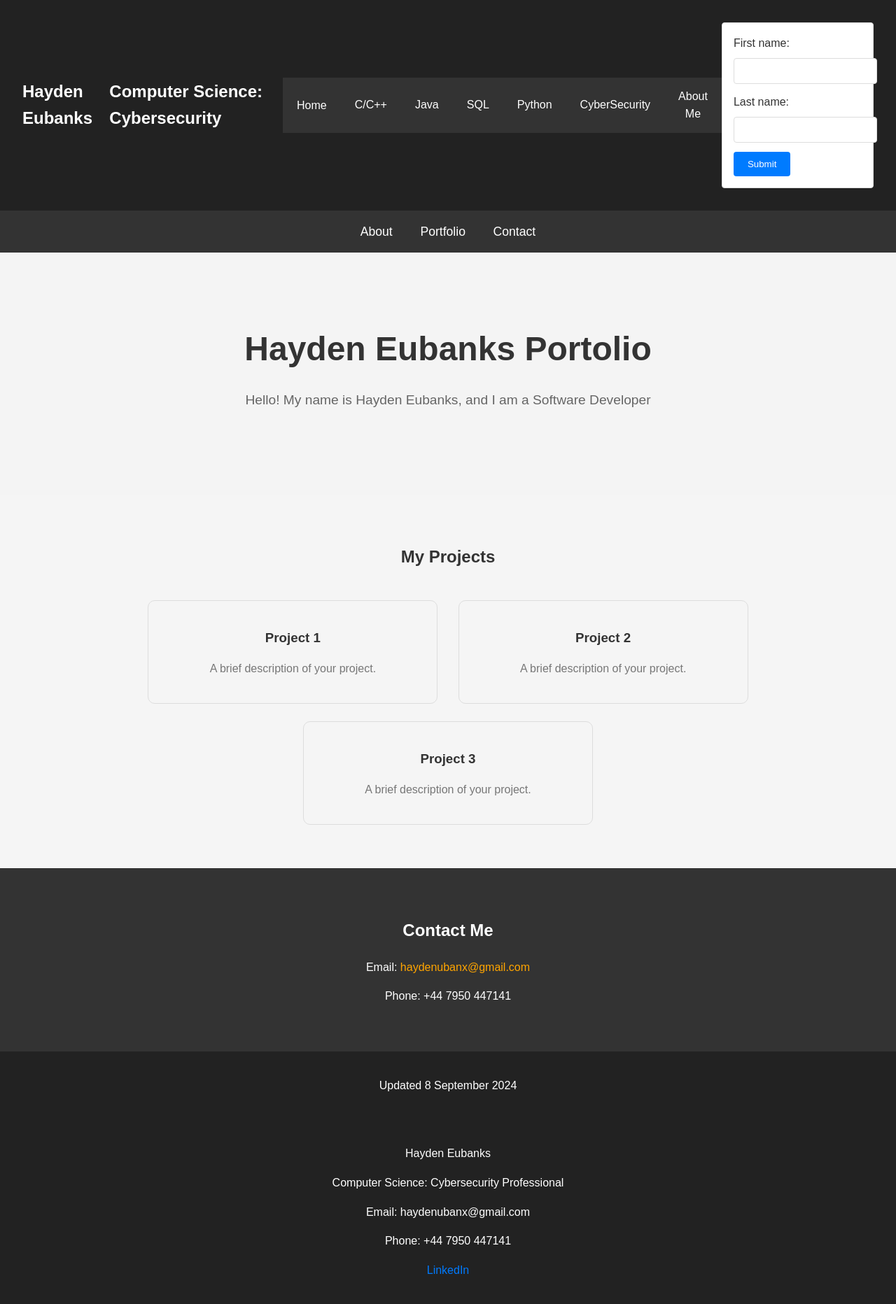
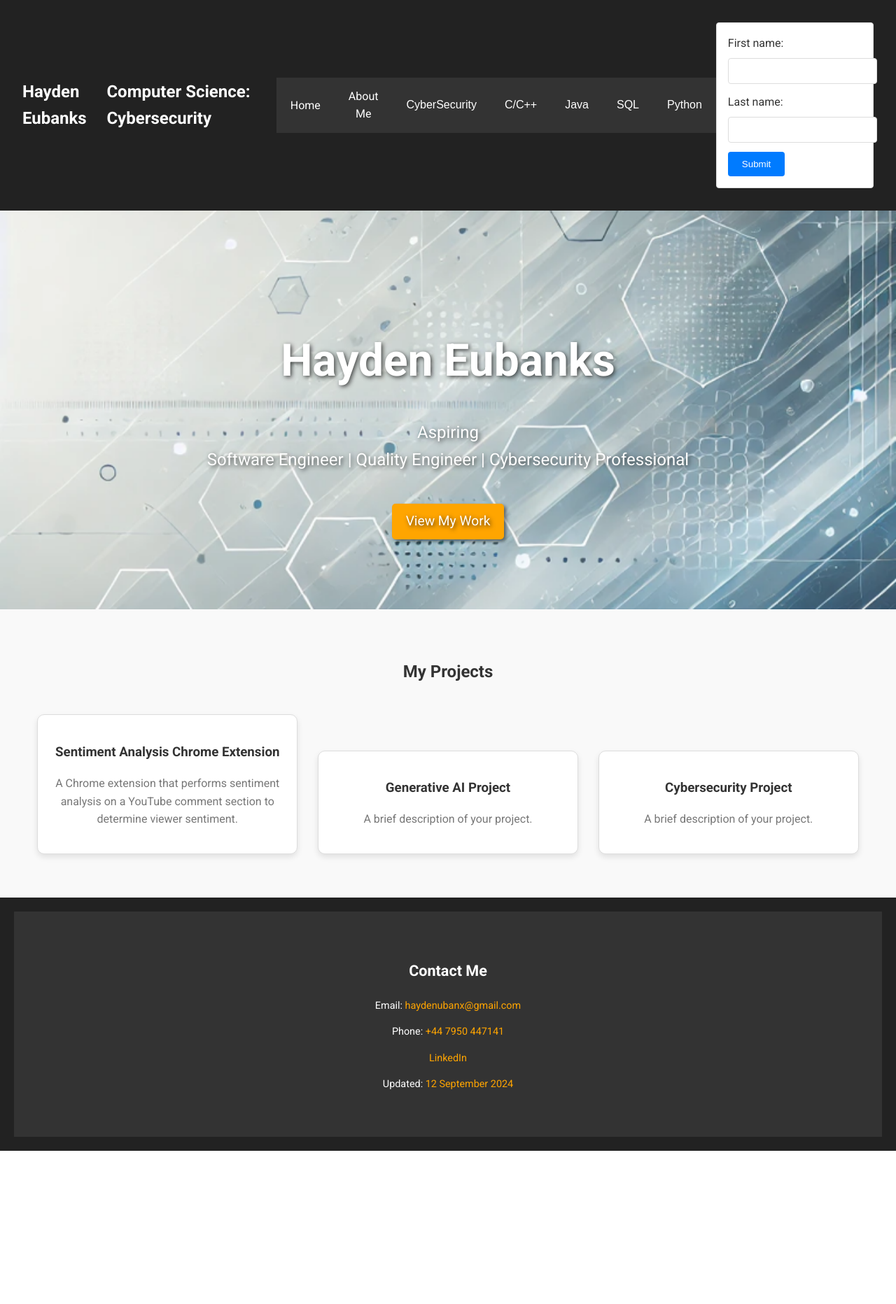
Before and after one commit to haydenubanx/portfolio_website, a PHP site: page / in a window 1280 px wide. Shown: the whole page at 70% size. After the commit the page ends 1645 px from the top, so only its background shows below. Run offline with PHP 8.4, Linux system fonts and the light colour scheme; data that the repository does not hold is empty.

Commit message:
Refactored home page and added about page

```diff
--- a/HTMLStructure/includes/Home.php
+++ b/HTMLStructure/includes/Home.php
@@ -3,12 +3,14 @@
     <meta name="viewport" content="width=device-width, initial-scale=1.0">
     <meta http-equiv="X-UA-Compatible" content="ie=edge">
     <title>Hayden Eubanks | Portfolio</title>
+    <link href="https://fonts.googleapis.com/css2?family=Roboto:wght@400;700&display=swap" rel="stylesheet">
     <style>
         body {
-            font-family: Arial, sans-serif;
+            font-family: 'Roboto', sans-serif;
             margin: 0;
             padding: 0;
             box-sizing: border-box;
+            color: #333;
         }
 
         /* Navigation styling */
@@ -16,6 +18,9 @@
             background-color: #333;
             padding: 1em;
             text-align: center;
+            position: sticky;
+            top: 0;
+            z-index: 1000;
         }
 
         nav a {
@@ -23,33 +28,55 @@
             margin: 0 1em;
             text-decoration: none;
             font-size: 1.1em;
+            font-weight: 700;
         }
 
         nav a:hover {
             text-decoration: underline;
         }
 
-        /* About Section */
+        /* Hero Section */
         .about {
-            background-color: #f4f4f4;
+            background: url('../../HTMLStructure/resources/images/Portfolio_Background_Image.jpg') no-repeat center center/cover;
             padding: 100px 20px;
             text-align: center;
+            color: white;
+            text-shadow: 2px 2px 6px rgba(0, 0, 0, 0.7);
         }
 
         .about h1 {
-            font-size: 3em;
-            margin: 0;
+            font-size: 4em;
+            margin-bottom: 0.5em;
         }
 
         .about p {
+            font-size: 1.5em;
+        }
+
+        .cta-button {
+            display: inline-block;
+            padding: 10px 20px;
+            background-color: #ffa500;
+            color: #fff;
+            border-radius: 5px;
+            margin-top: 20px;
+            text-decoration: none;
             font-size: 1.2em;
-            color: #666;
+            transition: background-color 0.3s ease, transform 0.3s ease;
+            box-shadow: 3px 3px 5px rgba(0, 0, 0, 0.5);
+        }
+
+        .cta-button:focus, .cta-button:hover {
+            background-color: #ff8500;
+            outline: none; /* Remove default outline for custom focus */
+            transform: scale(1.05); /* Slight scale on hover for better interaction */
         }
 
         /* Portfolio Section */
         .portfolio {
             padding: 50px 20px;
             text-align: center;
+            background-color: #f9f9f9;
         }
 
         .portfolio h2 {
@@ -64,6 +91,16 @@
             border: 1px solid #ddd;
             border-radius: 10px;
             transition: transform 0.3s;
+            background-color: white;
+            box-shadow: 0 4px 8px rgba(0, 0, 0, 0.1);
+            box-sizing: border-box; /* Ensure padding is included in the width */
+        }
+
+        @media (max-width: 768px) {
+            .project-card {
+                width: calc(100% - 2em); /* Full width minus margin */
+                margin: 1em 0; /* Adjust margin for mobile */
+            }
         }
 
         .project-card:hover {
@@ -106,8 +143,8 @@
             padding: 20px;
             background-color: #222;
             color: white;
+            font-size: 0.9em; /* Slightly smaller font for footer */
         }
-
         @media (max-width: 768px) {
             .project-card {
                 width: 100%;
@@ -118,45 +155,29 @@
 </head>
 
 <body>
-<!-- Navigation Bar -->
-<nav>
-    <a href="#about">About</a>
-    <a href="#portfolio">Portfolio</a>
-    <a href="#contact">Contact</a>
-</nav>
 
 <!-- Hero Section -->
-<section class="about">
-    <h1>Hayden Eubanks Portolio</h1>
-    <p>Hello! My name is Hayden Eubanks, and I am a Software Developer</p>
+<section class="about" aria-label="Hero Section">
+    <h1>Hayden Eubanks</h1>
+    <p>Aspiring<br />Software Engineer | Quality Engineer | Cybersecurity Professional</p>
+    <a href="#portfolio" class="cta-button" role="button">View My Work</a>
 </section>
 
 <!-- Portfolio Section -->
-<section id="portfolio" class="portfolio">
+<section id="portfolio" class="portfolio" aria-label="Portfolio Section">
     <h2>My Projects</h2>
-    <div class="project-card">
-        <h3>Project 1</h3>
+    <div class="project-card" aria-labelledby="project1">
+        <h3 id="project1">Sentiment Analysis Chrome Extension</h3>
+        <p>A Chrome extension that performs sentiment analysis on a YouTube comment section to determine viewer sentiment.</p>
+    </div>
+    <div class="project-card" aria-labelledby="project2">
+        <h3 id="project2">Generative AI Project</h3>
         <p>A brief description of your project.</p>
     </div>
-    <div class="project-card">
-        <h3>Project 2</h3>
-        <p>A brief description of your project.</p>
-    </div>
-    <div class="project-card">
-        <h3>Project 3</h3>
+    <div class="project-card" aria-labelledby="project3">
+        <h3 id="project3">Cybersecurity Project</h3>
         <p>A brief description of your project.</p>
     </div>
 </section>
 
-<!-- Contact Section -->
-<section id="contact" class="contact">
-    <h2>Contact Me</h2>
-    <p>Email: <a href="mailto:haydenubanx@gmail.com">haydenubanx@gmail.com</a></p>
-    <p>Phone: +44 7950 447141</p>
-</section>
-
-<!-- Footer -->
-<footer>
-    <p>Updated 8 September 2024</p>
-</footer>
 </body>
--- a/HTMLStructure/includes/PageStructure/content.php
+++ b/HTMLStructure/includes/PageStructure/content.php
@@ -30,7 +30,7 @@
 
     $allowed_cybersecurity_pages = ['#'];
 
-    $allowed_about_me_pages = ['#'];
+    $allowed_about_me_pages = ['aboutMe'];
 
 
     if(!isset($_GET['clicked'])) {
--- a/HTMLStructure/includes/PageStructure/footer.php
+++ b/HTMLStructure/includes/PageStructure/footer.php
@@ -10,11 +10,14 @@
 //        ?>
 
         <!--Adds my name, email, course number, and assignment name to the page footer-->
-        <p>Hayden Eubanks </p>
-        <p>Computer Science: Cybersecurity Professional</p>
-        <p>Email: haydenubanx@gmail.com</p>
-        <p>Phone: +44 7950 447141</p>
-        <p><a id = "footerLinks" href="https://www.linkedin.com/in/hayden-eubanks-794265280">LinkedIn</a></p>
+        <!-- Contact Section -->
+        <section id="footer" class="footer">
+            <h2>Contact Me</h2>
+            <p>Email: <a href="mailto:haydenubanx@gmail.com">haydenubanx@gmail.com</a></p>
+            <p>Phone: <a href="tel:+447950447141">+44 7950 447141</p>
+            <p><a id = "footerLinks" href="https://www.linkedin.com/in/hayden-eubanks-794265280">LinkedIn</a></p>
+            <p>Updated: <a>12 September 2024</p>
+        </section>
     </div>
 
 </footer>
--- a/HTMLStructure/includes/PageStructure/nav.html
+++ b/HTMLStructure/includes/PageStructure/nav.html
@@ -2,6 +2,18 @@
 
 <div class="navbar">
     <a href= "index.php?clicked=Home"> Home</a>
+    <a href="index.php?clicked=aboutMe"> About Me</a>
+    <div class="dropdown">
+        <button class="dropbtn">CyberSecurity
+            <i class="fa fa-caret-down"></i>
+        </button>
+        <div class="dropdown-content">
+            <a href="index.php?clicked=CleanDeskPolicy"> Example Clean Desk Policy</a>
+            <a href="index.php?clicked=Project2"> Project 2</a>
+            <a href="index.php?clicked=Project3"> Project 3</a>
+            <a href="index.php?clicked=Project4"> Project 4</a>
+        </div>
+    </div>
     <div class="dropdown">
         <button class="dropbtn">C/C++
             <i class="fa fa-caret-down"></i>
@@ -52,16 +64,4 @@
             <a href="index.php?clicked=Project4"> Project 4</a>
         </div>
     </div>
-    <div class="dropdown">
-        <button class="dropbtn">CyberSecurity
-            <i class="fa fa-caret-down"></i>
-        </button>
-        <div class="dropdown-content">
-            <a href="index.php?clicked=CleanDeskPolicy"> Example Clean Desk Policy</a>
-            <a href="index.php?clicked=Project2"> Project 2</a>
-            <a href="index.php?clicked=Project3"> Project 3</a>
-            <a href="index.php?clicked=Project4"> Project 4</a>
-        </div>
-    </div>
-    <a href=#> About Me</a>
 </div>
--- a/HTMLStructure/resources/css/style.css
+++ b/HTMLStructure/resources/css/style.css
@@ -173,20 +173,24 @@ form input[type="submit"]:hover {
 }
 
 /* Footer Styles */
-footer {
-    background-color: #222;
+.footer {
+    background-color: #333;
     color: white;
-    padding: 1em 2em;
+    padding: 50px 20px;
     text-align: center;
 }
 
-footer a {
-    color: #007BFF;
+.footer h2 {
+    margin-bottom: 20px;
+}
+
+.footer a {
+    color: #ffa500;
     text-decoration: none;
 }
 
-footer a:hover {
-    text-decoration: underline;
+.footer a:hover {
+    text-decoration: Highlight;
 }
 
 /* Utility Classes */
```
Also changed, not shown: HTMLStructure/includes/AboutMe/aboutMe.php (+141 -0 lines), HTMLStructure/resources/images/Hayden_AboutMe.jpeg (added), HTMLStructure/resources/images/Hayden_Polaroid.jpeg (added), HTMLStructure/resources/images/Portfolio_Background_Image.jpg (added).
